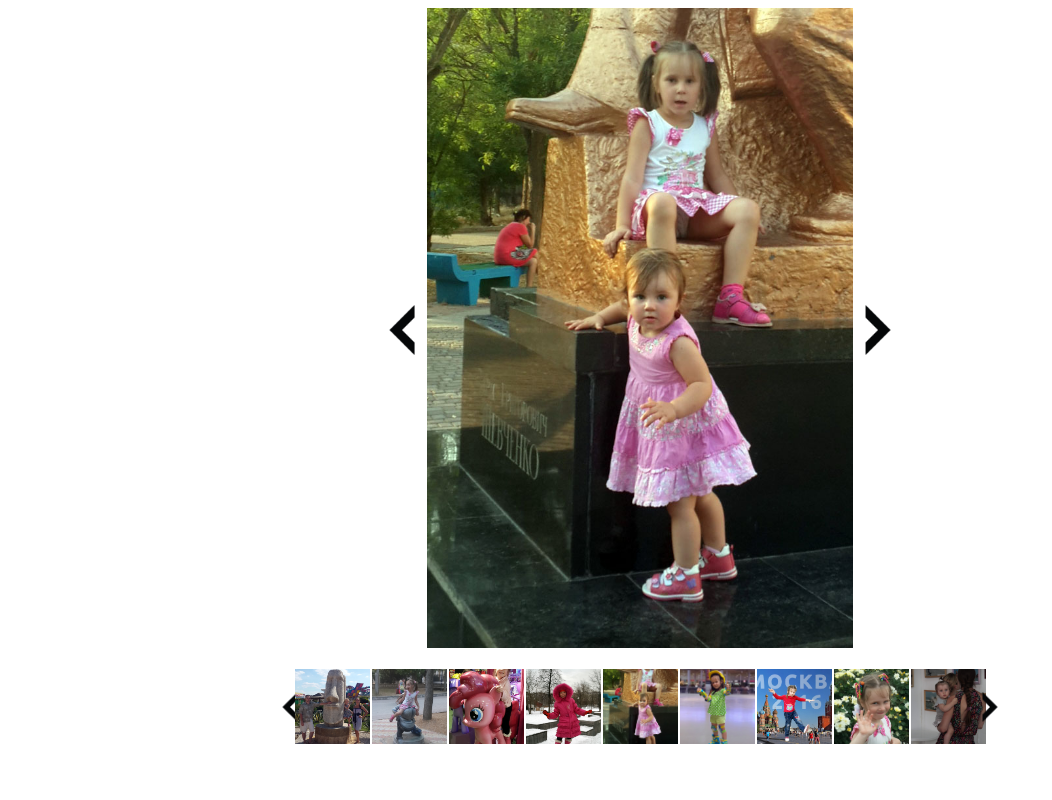
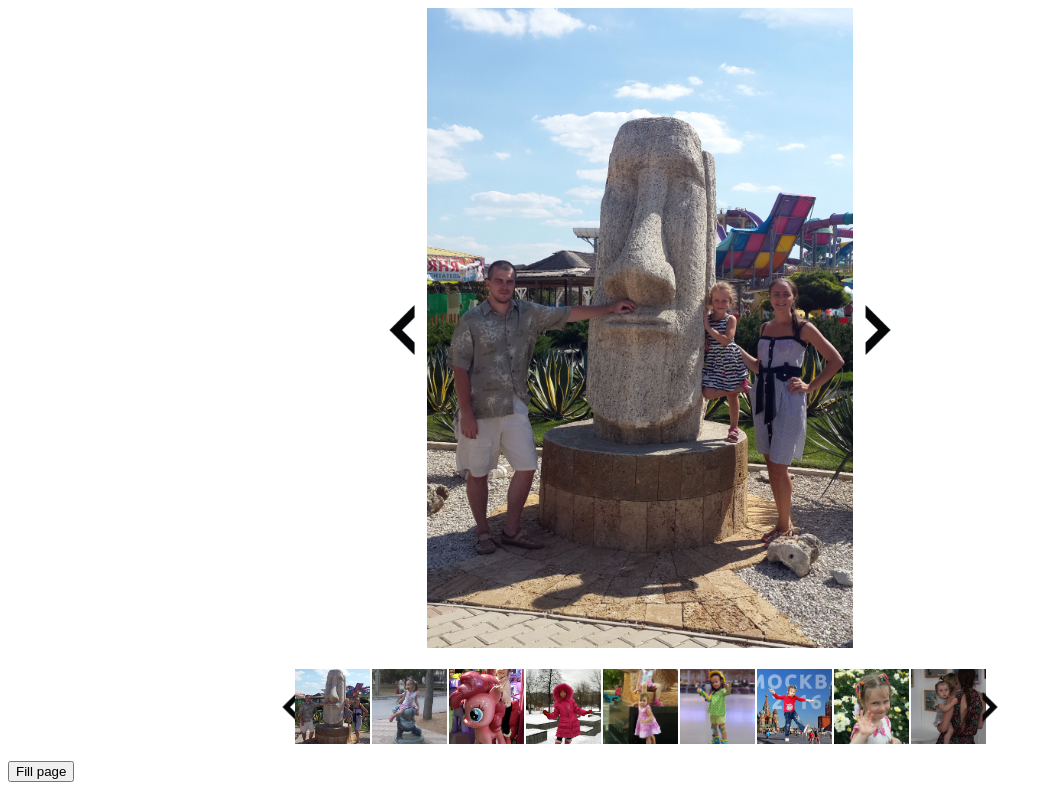
Before and after one commit to anya4emost/GaleryReact, a React app: page / in a window 1280 px wide. Shown: the whole page, without its empty margins (0-1052 px from the left). Built offline with nearby package versions, Linux system fonts and the light colour scheme.

Commit message:
switchPict

```diff
--- a/src/app.jsx
+++ b/src/app.jsx
@@ -1,9 +1,8 @@
 import React from 'react';
 import ReactDOM from 'react-dom';
-import {Gallery} from './components/gallery/GalleryComponent';
+import {Page} from './components/page/PageComponent';
 
-let massivchik = ["src/images/1.jpg", "src/images/2.jpg", "src/images/3.jpg", "src/images/4.jpg", "src/images/5.jpg", "src/images/6.jpg", "src/images/7.jpg", "src/images/8.jpg", "src/images/9.jpg"];
 ReactDOM.render(
-    <Gallery images={massivchik} currentIndex={4} slideSpeed={3} canOpenPopup={false}/>,
+    <Page/>,
     document.getElementById("app")
 );
--- a/src/components/colorPage/ColorPageComponent.jsx
+++ b/src/components/colorPage/ColorPageComponent.jsx
@@ -6,10 +6,15 @@ export class ColorPage extends React.Component {
         super(props);
     }
 
+     fillPage(color){
+        let b = document.getElementsByTagName("body");
+        b.style.backgroundColor = color;
+}
+
     render() {
         return (
             <div>
-                <input type="button" value="Fill page"/>
+                <input type="button" value="Fill page" onClick={this.fillPage.bind(undefined, this.props.color)}/>
             </div>
         );
     }
--- a/src/components/gallery/GalleryComponent.jsx
+++ b/src/components/gallery/GalleryComponent.jsx
@@ -1,5 +1,6 @@
 import React from 'react';
 import './gallery.scss';
+import {PhotoIconsComponent} from '../photoIcons/PhotoIconsComponent';
 
 export class Gallery extends React.Component {
 
@@ -7,28 +8,31 @@ export class Gallery extends React.Component {
         super(props);
     }
 
+
     render() {
 
-        let photoIcons = this.props.images.map(function(photo){
-          return  (<li style={{backgroundImage: `url(${photo})`}}></li>);
+        let photoIcons = this.props.images.map(function(photo, index) {
+            return (
+                <li style={{
+                    backgroundImage: `url(${photo})`
+                }} key={index}></li>
+            );
         });
 
         return (
             <div>
                 <div className="bigPhoto-container">
-                    <img className="arrow" src="../src/images/arrow-left.png"/>
+                    <img className="arrow" onClick={() => {
+                        this.props.switchPict(true)
+                    }} src="../src/images/arrow-left.png"/>
                     <div className="bigPhoto">
                         <img src={this.props.images[this.props.currentIndex]}/>
                     </div>
-                    <img className="arrow" src="../src/images/arrow-right.png"/>
+                    <img className="arrow" onClick={() => {
+                        this.props.switchPict(false)
+                    }} src="../src/images/arrow-right.png"/>
                 </div>
-                <div className="miniPhoto-container">
-                    <img className="arrow" src="../src/images/arrow-left.png"/>
-                    <ul>
-                        {photoIcons}
-                    </ul>
-                    <img className="arrow" src="../src/images/arrow-right.png"/>
-                </div>
+                <PhotoIconsComponent photoIcons={photoIcons}/>
             </div>
         );
     }
--- a/src/components/page/PageComponent.jsx
+++ b/src/components/page/PageComponent.jsx
@@ -1,3 +1,43 @@
-/**
- * Created by Anna on 1/26/2017.
- */
+import React from 'react';
+import {Gallery} from '../gallery/GalleryComponent';
+import {ColorPage} from '../colorPage/ColorPageComponent';
+
+export class Page extends React.Component {
+    photos = ["src/images/1.jpg",
+        "src/images/2.jpg",
+        "src/images/3.jpg",
+        "src/images/4.jpg",
+        "src/images/5.jpg",
+        "src/images/6.jpg",
+        "src/images/7.jpg",
+        "src/images/8.jpg",
+        "src/images/9.jpg"];
+    slideSpeed = 3;
+    canOpenPopup = false;
+
+    constructor(props) {
+        super(props);
+        this.state={currentIndex: 0};
+        console.log(this.state.currentIndex);
+    }
+
+    switchPict = (arrowLeft) => {
+        arrowLeft ? this.setState({currentIndex: --this.state.currentIndex}) : this.setState({currentIndex: ++this.state.currentIndex});
+        console.log(this.state.currentIndex);
+    };
+
+    render() {
+        return (
+            <div>
+                <Gallery
+                    images={this.photos}
+                    currentIndex={this.state.currentIndex}
+                    slideSpeed={this.slideSpeed}
+                    canOpenPopup={this.canOpenPopup}
+                    switchPict={this.switchPict}
+                />
+                <ColorPage color={"red"}/>
+            </div>
+        );
+    }
+}
--- /dev/null
+++ b/src/components/photoIcons/PhotoIconsComponent.jsx
@@ -0,0 +1,16 @@
+import React from 'react';
+import '../gallery/gallery.scss';
+
+export class PhotoIconsComponent extends React.Component {
+  render(){
+    return (
+      <div className="miniPhoto-container">
+          <img className="arrow" src="../src/images/arrow-left.png"/>
+          <ul>
+              {this.props.photoIcons}
+          </ul>
+          <img className="arrow"  src="../src/images/arrow-right.png"/>
+      </div>
+    )
+  }
+}
```
